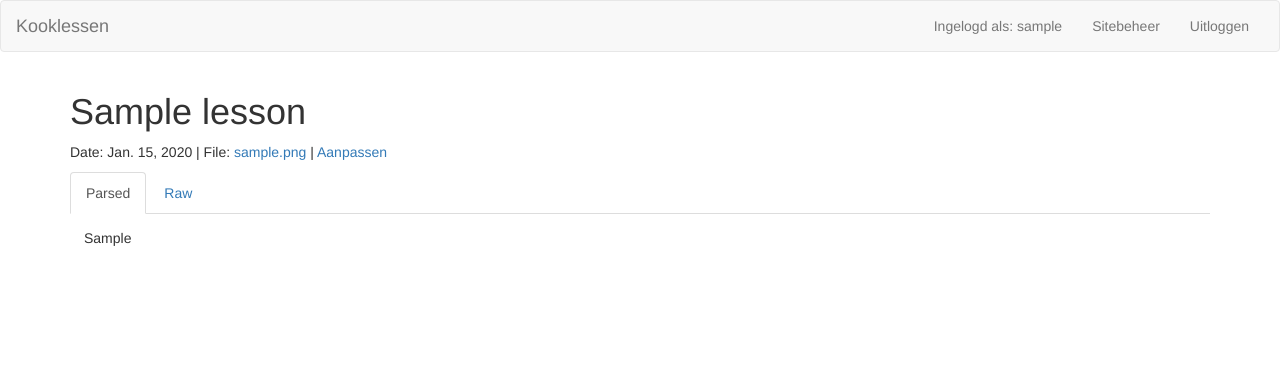
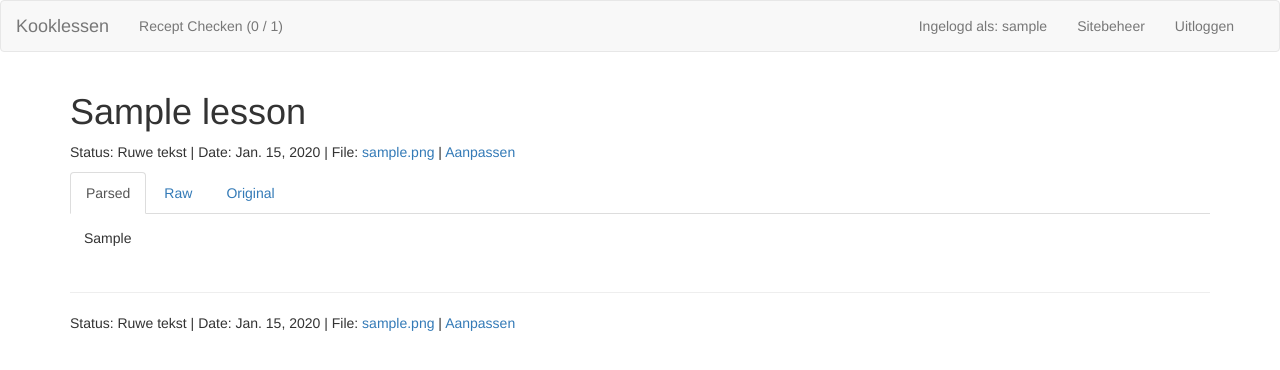
Before and after one commit to vanatteveldt/luctor, a Django app: a page that uses recipes/templates/base.html in a window 1280 px wide. Shown: the top 370 px of the page. Run offline with Django 3.2, Linux system fonts and the light colour scheme; a user stored in the database is signed in; tables that the repository leaves empty hold one stand-in row (values such as "Sample post"); some libraries are stand-ins or nearby versions.

Commit message:
Add metadata and fix tables; add check option

```diff
--- a/1_rawtext.py
+++ b/1_rawtext.py
@@ -53,7 +53,7 @@ for l in Lesson.objects.filter(status=2):
     success, msg = get_text(fn)
 
     if success:
-        #l.status = 1
+        l.status = 1
         l.raw_text = msg
         l.problems = ""
     else:
--- a/luctor/settings.py
+++ b/luctor/settings.py
@@ -65,6 +65,7 @@ INSTALLED_APPS = (
     'django.contrib.staticfiles',
     'haystack',
     'recipes',
+    'django_extensions',
 )
 
 MIDDLEWARE_CLASSES = (
--- a/luctor/urls.py
+++ b/luctor/urls.py
@@ -10,7 +10,7 @@ urlpatterns = [
     # url(r'^blog/', include('blog.urls')),
     url('^', include('django.contrib.auth.urls')),
 
-    url(r'^', include('recipes.urls')),
+    url(r'^', include('recipes.urls', namespace='recipes')),
     url(r'^admin/', include(admin.site.urls)),
 
 ] + static(settings.MEDIA_URL, document_root=settings.MEDIA_ROOT)
--- a/recipes/models.py
+++ b/recipes/models.py
@@ -1,11 +1,15 @@
 from django.db import models
 from django.core.urlresolvers import reverse
+
+_PARSE_HELP = ("Pas hier de opdeling van de kookles in recepten aan. "
+               "De titel van elk recept wordt aangegeven met ## titel, en ingredienten met | ingredient |. "
+               "Als je klaar bent klik dan op 'save and continue editing' en op 'view on site'")
 
 class Lesson(models.Model):
     filename = models.CharField(max_length=200)
     docfile = models.FileField()
     raw_text = models.TextField(null=True)
-    parsed = models.TextField(null=True)
+    parsed = models.TextField(null=True, help_text=_PARSE_HELP)
     status = models.IntegerField(default=0)
     problems = models.TextField(null=True,blank=True)
     title = models.CharField(max_length=255, null=True, blank=True)
@@ -15,4 +19,4 @@ class Lesson(models.Model):
         ordering = ['date']
 
     def get_absolute_url(self):
-        return reverse('lesson-detail', args=[str(self.id)])
+        return reverse('recipes:lesson-detail', args=[str(self.id)])
--- a/recipes/templates/base.html
+++ b/recipes/templates/base.html
@@ -15,8 +15,9 @@
   .parsed td {padding: 2px; background-color: #e3e3e3; margin:1em}
   .parsed table {margin-bottom: 1em;
     border-spacing: 2px;
-    border-collapse: separate;
- }
+  border-collapse: separate;
+  }
+  .parsed h1 {font-size:12px}
 </style>
 </head>
 
@@ -38,6 +39,12 @@
     <!-- Collect the nav links, forms, and other content for toggling -->
     <div class="collapse navbar-collapse" id="bs-example-navbar-collapse-1">
 
+      <ul class="nav navbar-nav navbar-left">
+	{% if user.is_superuser %}<li><a href="{% url 'recipes:check' %}">Recept Checken ({{nchecked}} / {{ntotal}})</a></li> {% endif %}
+      </ul>
+
+    <div class="collapse navbar-collapse" id="bs-example-navbar-collapse-2">
+
       <ul class="nav navbar-nav navbar-right">
 	{% if user.is_authenticated %}<li><a>Ingelogd als: {{user.username}}</a></li> {% endif %}
 	{% if user.is_superuser %}<li><a href="{% url 'admin:index' %}">Sitebeheer</a></li> {% endif %}
--- a/recipes/templates/recipes/lesson_detail.html
+++ b/recipes/templates/recipes/lesson_detail.html
@@ -3,14 +3,18 @@
 {% block content %}
 
 <h1>{{ object.title }}</h1>
-<p>Date: {{ object.date }} | File: <a href="{{ object.docfile.url }}">{{ object.filename  }}</a>
+<p>  Status: {{status_name}} |
+  Date: {{ object.date }} | File: <a href="{{ object.docfile.url }}">{{ object.filename  }}</a>
 
   {% if user.is_superuser %}| <a href="{% url 'admin:recipes_lesson_change' object.id %}">Aanpassen</a> {% endif %}
+  {% if user.is_superuser and object.status == 3 %}| <a href="{% url 'recipes:lesson-detail' object.id %}?check=4">Goedkeuren</a> {% endif %}
 </p>
 
 <ul class="nav nav-tabs" role="tablist">
   <li role="presentation" class="active"><a href="#parsed" aria-controls="home" role="tab" data-toggle="tab">Parsed</a></li>
   <li role="presentation"><a href="#raw" aria-controls="profile" role="tab" data-toggle="tab">Raw</a></li>
+  <li role="presentation"><a href="#original" aria-controls="profile" role="tab" data-toggle="tab">Original</a></li>
+
 </ul>
 <div>
   <div class="tab-content">
@@ -26,7 +30,20 @@
 	{{ text| safe }}
       </div>
     </div>
+
+    <div role="tabpanel" class="tab-pane" id="original">
+      <div class="raw">
+<iframe height="800" style="width:100%" src="http://docs.google.com/gview?url=http://kookles.vanatteveldt.com{{ object.docfile.url }}&embedded=true"></iframe>
       </div>
     </div>
 
+  </div>
+</div>
+<hr/>
+<p>  Status: {{status_name}} |
+  Date: {{ object.date }} | File: <a href="{{ object.docfile.url }}">{{ object.filename  }}</a>
+
+  {% if user.is_superuser %}| <a href="{% url 'admin:recipes_lesson_change' object.id %}">Aanpassen</a> {% endif %}
+  {% if user.is_superuser and object.status == 3 %}| <a href="{% url 'recipes:lesson-detail' object.id %}?check=4">Goedkeuren</a> {% endif %}
+</p>
 {% endblock %}
--- a/recipes/urls.py
+++ b/recipes/urls.py
@@ -5,4 +5,7 @@ from recipes import views
 urlpatterns = [
     url(r'^$', views.SearchView.as_view(), name='search'),
     url(r'^les/(?P<pk>[-\w]+)/$', views.LessonView.as_view(), name='lesson-detail'),
+    url(r'^check$', views.CheckRedirectView.as_view(), name='check'),
+
+
 ]
--- a/recipes/views.py
+++ b/recipes/views.py
@@ -2,6 +2,7 @@ from django.shortcuts import render
 from django.contrib.auth.mixins import LoginRequiredMixin
 
 from django.views.generic.detail import DetailView
+from django.shortcuts import redirect
 
 from recipes.models import Lesson
 
@@ -10,6 +11,8 @@ from haystack.forms import HighlightedSearchForm
 
 from haystack.utils import Highlighter
 from django.utils.html import strip_tags
+import markdown2
+from django.views.generic.base import RedirectView
 
 class SearchView(LoginRequiredMixin, SearchView):
     """My custom search view."""
@@ -23,9 +26,7 @@ class SearchView(LoginRequiredMixin, SearchView):
 
     def get_context_data(self, *args, **kwargs):
         context = super(SearchView, self).get_context_data(*args, **kwargs)
-        print( "!", context)
-        # do something
-        print(dir(context['paginator']))
+
         return context
 
 
@@ -40,23 +41,52 @@ class LessonView(LoginRequiredMixin, DetailView):
 
     model = Lesson
 
+    def get(self, request, *args, **kwargs):
+        check = request.GET.get('check')
+        if check:
+            les = self.get_object()
+            les.status = 4
+            les.save()
+            nles = Lesson.objects.filter(status = 3).order_by("?")[0]
+            return redirect(nles)
+        return super(LessonView, self).get(request, *args, **kwargs)
+
     def get_context_data(self, **kwargs):
         context = super(LessonView, self).get_context_data(**kwargs)
         highlight = self.request.GET.get('highlight')
         les = context['object']
         text = les.raw_text
+
+        status_name = ["Ruw", "Ruwe tekst", "Titel en datum", "Ongeverifi\xeberd", "Geverifi\xeberd"][les.status]
+
+        ntotal = Lesson.objects.all().count()
+        nchecked = Lesson.objects.filter(status = 4).count()
+
         if highlight:
             hl = FullTextHighlighter(highlight)
             text = hl.highlight(text)
         if les.parsed:
-            import markdown2
             p = les.parsed
             if highlight:
                 hl = FullTextHighlighter(highlight)
 
                 p = hl.highlight(p)
 
-            parsed_html = markdown2.markdown(p, extras=["tables"])
+
+            p = p.replace("\r\n", "\n").replace("\n\n|", "\n\n|  |\n|---\n|")
+            print(repr(p))
+            parsed_html = markdown2.markdown(p, extras=["tables", "metadata"])
 
         context.update(**locals())
         return context
+
+
+
+class CheckRedirectView(RedirectView):
+
+    permanent = False
+
+    def get_redirect_url(self, *args, **kwargs):
+        les = Lesson.objects.filter(status = 3).order_by("?")[0]
+        return les.get_absolute_url()
+        return super(ArticleCounterRedirectView, self).get_redirect_url(*args, **kwargs)
```
Also changed, not shown: 3_parse_recipes.py (+5 -4 lines). Lines whose indentation alone changed are shown as unchanged.
